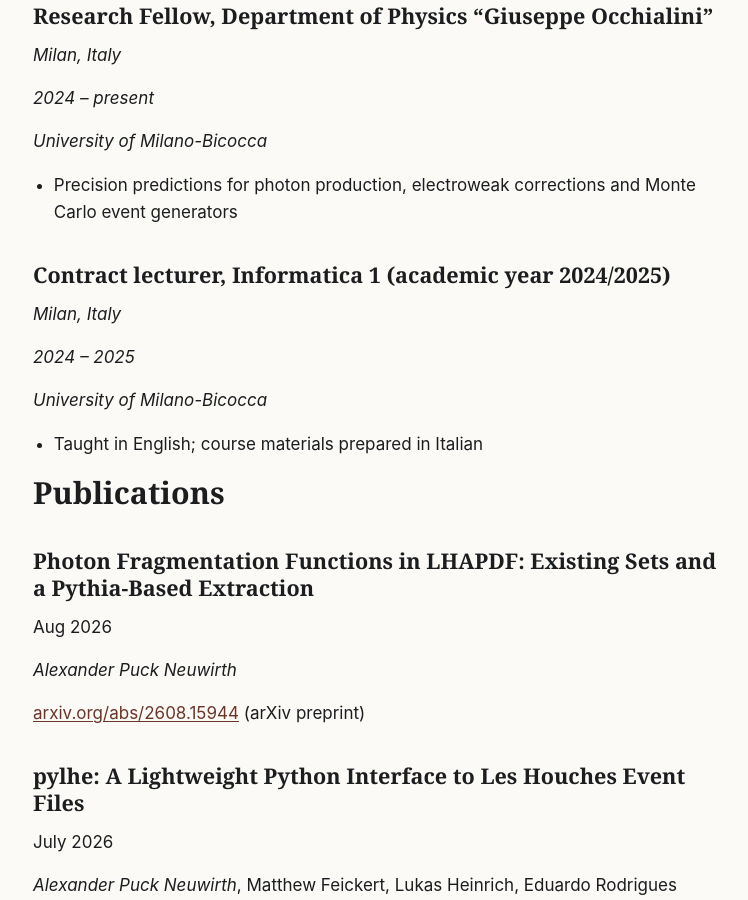
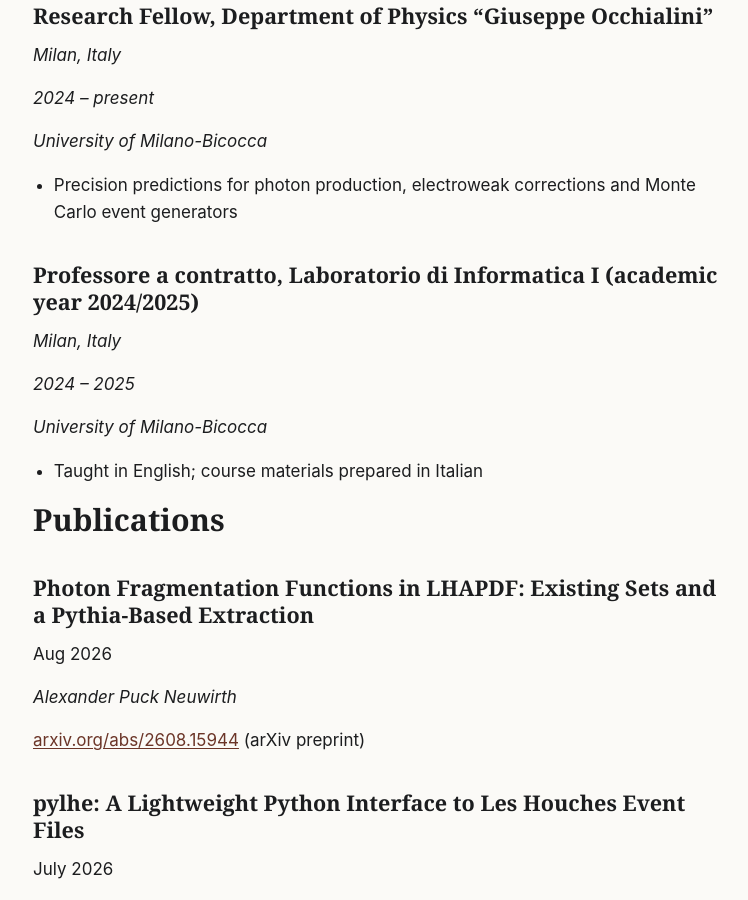
Before and after one commit to APN-Pucky/apn-pucky.github.io, a Jekyll site: the page built from cv/generated.md, in a window 1280 px wide and 900 px high, scrolled down 789 px. Shown: the whole window, without its empty margins (259-1007 px from the left). Built offline with Jekyll 4.4.1, drawn with Linux system fonts in a browser that asks for light colours; our own code applies the rules of GitHub Pages for plain Markdown files.

Commit message:
Correct teaching title: Professore a contratto, Laboratorio di Informatica I

```diff
--- a/cv.yaml
+++ b/cv.yaml
@@ -46,7 +46,7 @@
         highlights:
           - "Precision predictions for photon production, electroweak corrections and Monte Carlo event generators"
       - company: University of Milano-Bicocca
-        position: "Contract lecturer, Informatica 1 (academic year 2024/2025)"
+        position: "Professore a contratto, Laboratorio di Informatica I (academic year 2024/2025)"
         date: "2024 – 2025"
         location: Milan, Italy
         highlights:
--- a/cv/generated.md
+++ b/cv/generated.md
@@ -37,7 +37,7 @@
 
 
 
-## **Contract lecturer, Informatica 1 (academic year 2024/2025)**
+## **Professore a contratto, Laboratorio di Informatica I (academic year 2024/2025)**
 
 *Milan, Italy*
 
```
Also changed, not shown: 1 other file.
